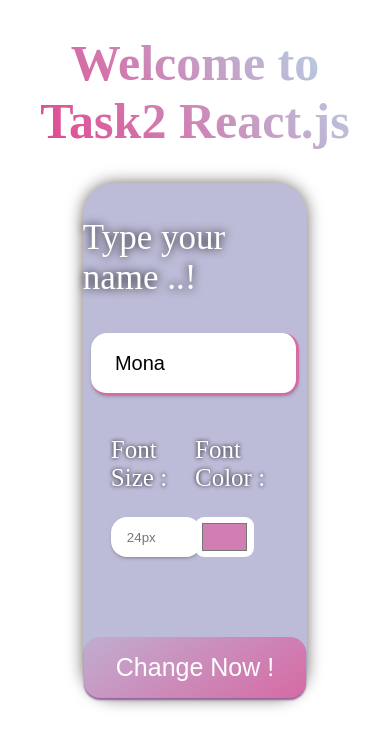
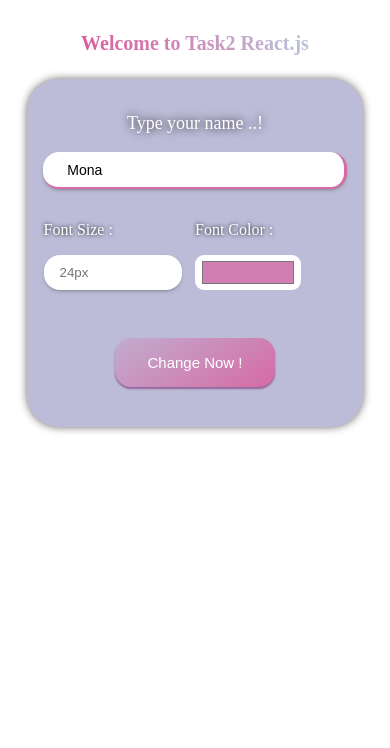
Before and after one commit to karam-zomlut/ajyal-team-2, a plain HTML site: page index.html in a window 390 px wide. Drawn offline with Linux system fonts and the light colour scheme.

Commit message:
update
update

```diff
--- /dev/null
+++ b/css/media.css
@@ -0,0 +1,98 @@
+@media screen and (max-width: 991.98px) {
+  h1 {
+    font-size: 30px;
+    margin: 3rem 0 2rem 0;
+  }
+
+  .heroSection>p {
+    font-size: 25px;
+  }
+
+  #input {
+    height: 45px;
+    font-size: 16px;
+  }
+
+  .paragraph {
+    font-size: 20px;
+  }
+
+  button {
+    font-size: 18px;
+    margin-top: 3rem;
+  }
+}
+
+@media screen and (max-width: 767.98px) {
+  h1 {
+    font-size: 25px;
+    margin: 2rem 0 1.5rem 0;
+  }
+
+  .heroSection>p {
+    font-size: 20px;
+  }
+
+  #input {
+    height: 40px;
+    font-size: 15px;
+  }
+
+  .paragraph {
+    font-size: 18px;
+  }
+
+  button {
+    font-size: 16px;
+    margin-top: 3rem;
+  }
+
+  .heroSection {
+    width: 80%;
+    padding-bottom: 2.5rem;
+  }
+}
+
+@media screen and (max-width: 575.98px) {
+
+  .heroSection {
+    box-shadow: 0px 0px 9px #726868;
+  }
+
+  .heroSection,
+  .sectionTwo {
+    width: 90%;
+  }
+
+  #input {
+    width: 75%;
+  }
+
+  h1 {
+    font-size: 20px;
+    margin: 2rem 0 1.5rem 0;
+  }
+
+  .heroSection>p {
+    font-size: 18px;
+  }
+
+  #input {
+    height: 35px;
+    font-size: 14px;
+  }
+
+  .inputLBox,
+  .inputRBox {
+    height: 35px;
+  }
+
+  .paragraph {
+    font-size: 16px;
+  }
+
+  button {
+    font-size: 15px;
+    margin-top: 3rem;
+  }
+}
--- a/css/style.css
+++ b/css/style.css
@@ -9,7 +9,7 @@
 .heroSection {
   width: 60%;
   margin: auto;
-  min-height: 500px;
+  padding: 1rem 0 4rem 0;
   background: #bdbcd8;
   border-radius: 2rem;
   box-shadow: 0px 0px 16px #726868;
@@ -59,7 +59,8 @@
   padding: 0 1rem;
   border-radius: 1rem;
   border: none;
-  box-shadow: rgb(51 51 51) 0px 2px 5px -3px;}
+  box-shadow: rgb(51 51 51) 0px 2px 5px -3px;
+}
 
 .inputRBox {
   width: 70%;
--- a/index.html
+++ b/index.html
@@ -6,6 +6,7 @@
   <meta name="viewport" content="width=device-width, initial-scale=1.0">
   <title>Task2</title>
   <link rel="stylesheet" href="./css/style.css">
+  <link rel="stylesheet" href="./css/media.css">
 </head>
 <body>
   <script src="./js/script.js"></script>
```
